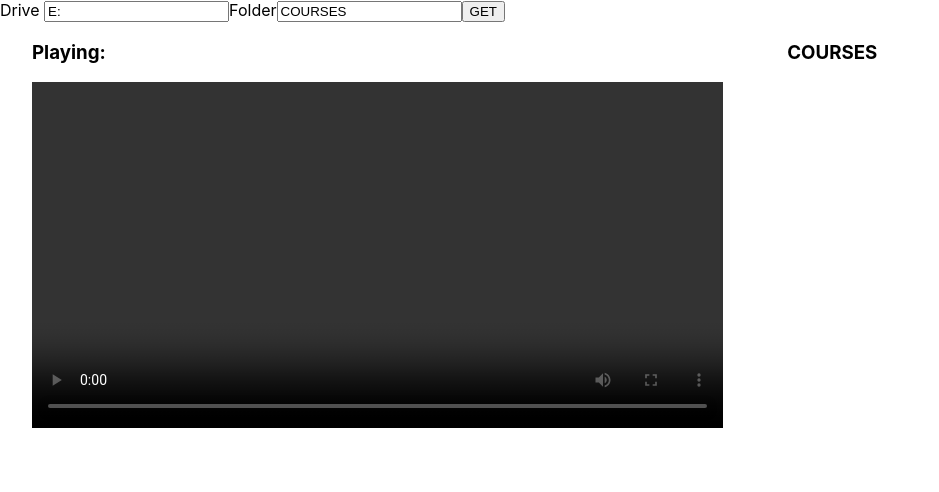
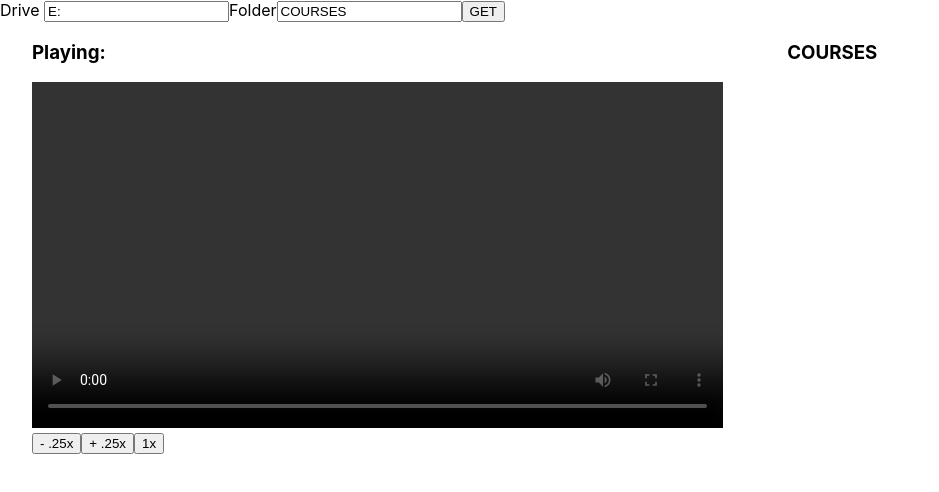
Before and after one commit to arjunyonjan/video-learn-react, a React (Create React App) app: page / in a window 1280 px wide. Shown: the top 492 px of the page, without its empty margins (0-939 px from the left). Built offline with nearby package versions, Linux system fonts and the light colour scheme.

Commit message:
change...

```diff
--- a/src/App.js
+++ b/src/App.js
@@ -32,8 +32,13 @@ function App() {
     setCurrentIndex(index)
     const src = `${host}/${dir}/${encodeURIComponent(item)}`
     video.src = src
-    video.playbackRate = 1.5
+    video.playbackRate = localStorage.getItem('playbackRate') || 1.5
     video.play()
+
+
+    video.onratechange = (e)=>{
+      localStorage.setItem('playbackRate', video.playbackRate)
+    }
   }
 
   const handleDriveChange= (e)=>{
@@ -44,6 +49,16 @@ function App() {
   const handleFolderChange = (e)=>{
     setDir(e.target.value)
     localStorage.setItem('dir',e.target.value)
+  }
+
+  const changePlaybackRate = (type)=>{
+    const video = document.querySelector('video')
+
+    if(type==="reset"){video.playbackRate = 1; return}
+
+    if(type==="increase"){video.playbackRate = video.playbackRate + 0.25; return}
+
+    video.playbackRate = video.playbackRate - 0.25
   }
 
   return (
@@ -59,6 +74,10 @@ function App() {
         <div className="grid-item">
           <h3>Playing: {current}</h3>
           <video width="100%" controls></video>
+
+          <button onClick={()=>changePlaybackRate('decrease')}>- .25x</button>
+          <button onClick={()=>changePlaybackRate('increase')}>+ .25x</button>
+          <button onClick={()=>changePlaybackRate('reset')}>1x</button>
         </div>
 
         <div className="grid-item file-list">
```
